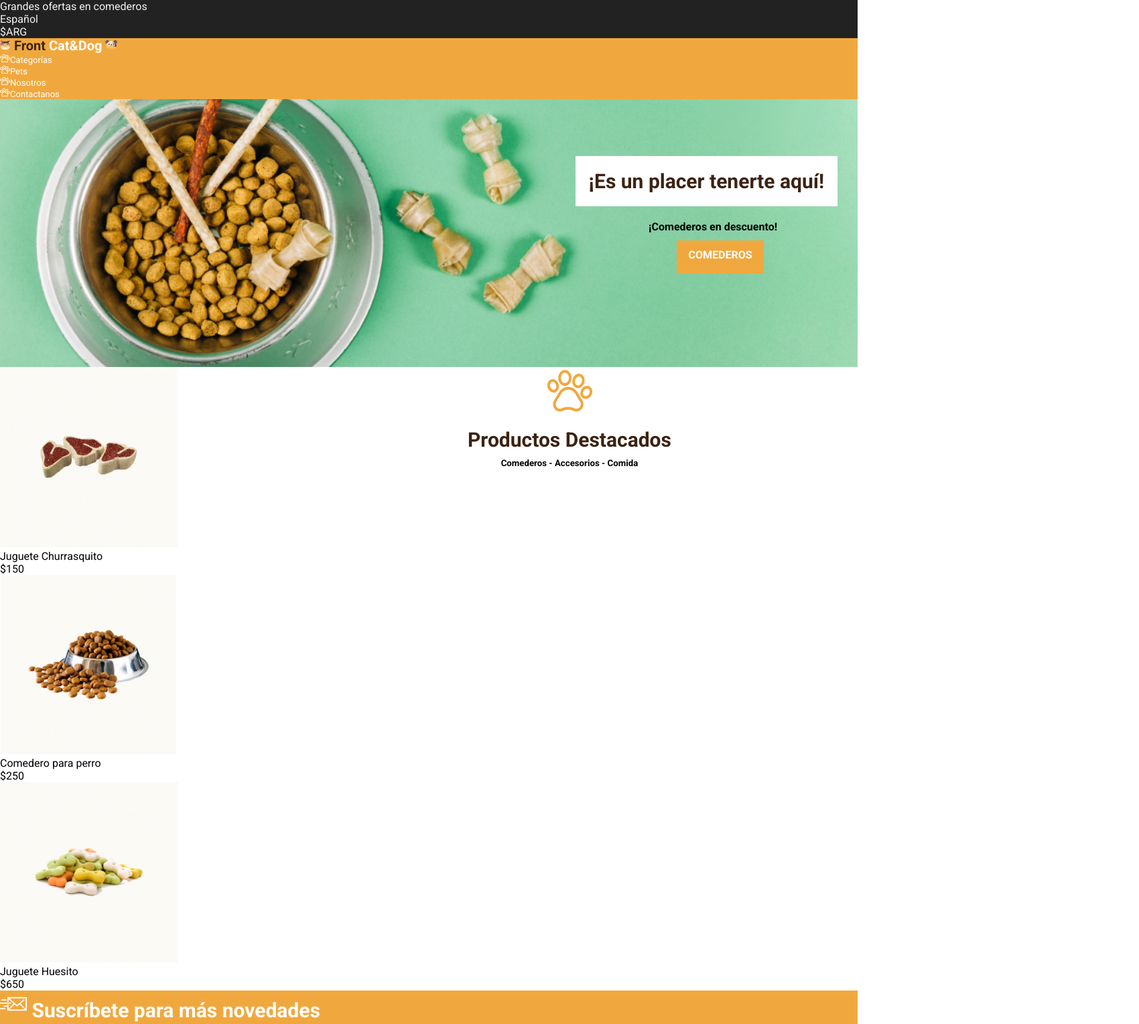
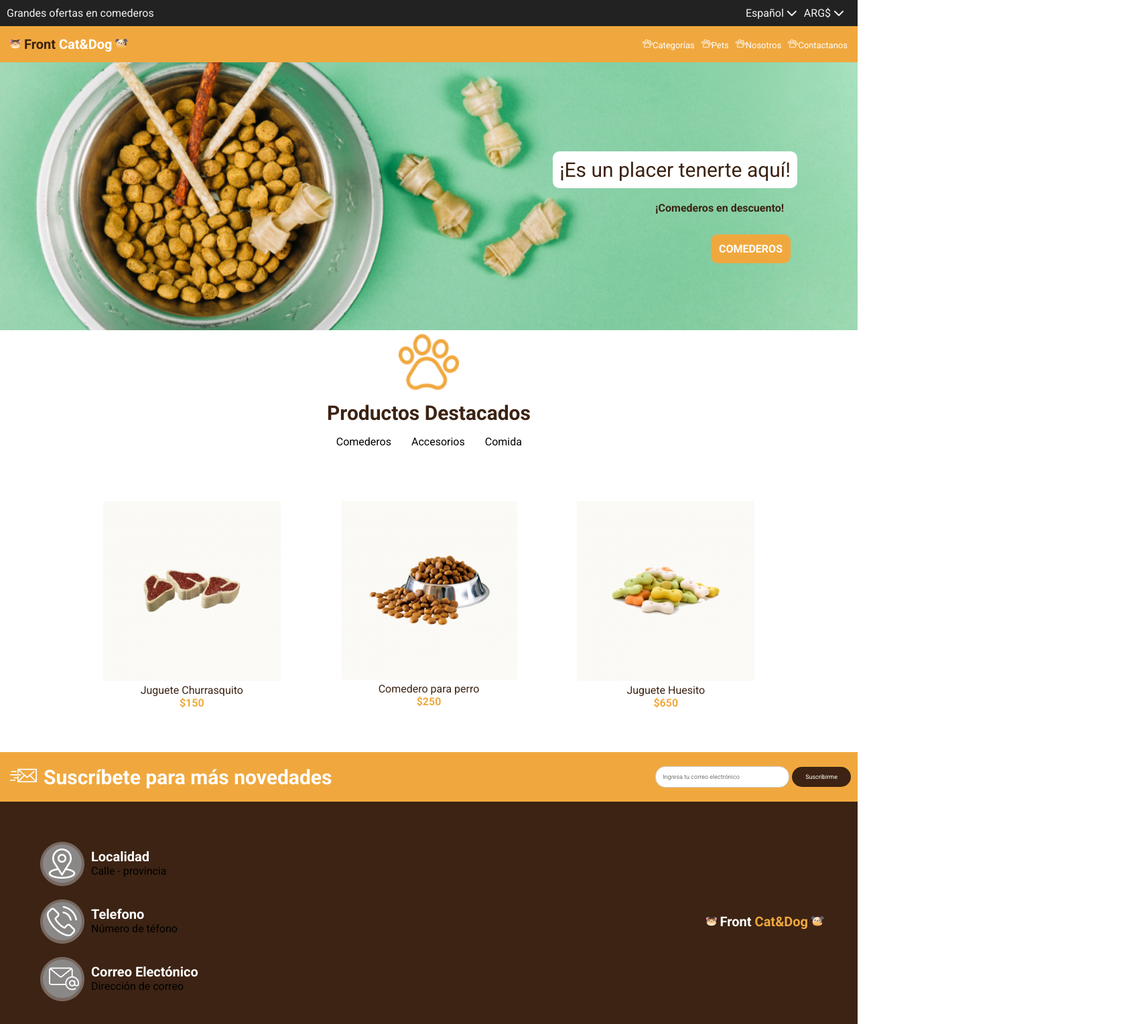
Before and after one commit to ACarolinaGonzalezA/ProyectoFrontEnd, a plain HTML site: page index.html in a window 1280 px wide. Shown: the top 1529 px of the page at 67% size, 1700 px wide, since content can reach past the window. Drawn offline with Linux system fonts and the light colour scheme.

Commit message:
ajustes flex

```diff
--- a/css/styles.css
+++ b/css/styles.css
@@ -10,130 +10,253 @@
 .header-container-top {
   background-color: #222222;
   color: #f3f3f3;
-  font-weight: 400;
+  display: flex;
+  justify-content: space-between;
+  width: 100%;
+  flex-wrap: wrap;
+  padding: 10px;
 }
 
-.header-lista {
+
+.header-lista ul {
   list-style: none;
+  display: flex;
+  justify-content: space-around;
+}
+
+.hader-lista li{
+  list-style-type: none;
+  display: flex;
+  align-items: center;
+}
+
+.header-lista i {
+  margin-right: 10px;/* Espacio entre el texto y el icono */
 }
 
 .header-container-bottom {
   background-color: #f0a83e;
+  display: flex;
+  width: 100%;
+  padding: 15px;
+  justify-content: space-between;
+  align-items: center;
 }
 
-.logo-base {
+.logo-base p {
   font-size: 20px;
   font-weight: 700;
-  line-height: 23.44px;
   color: #ffffff;
 }
 
-.logo-first {
+.logo-uno {
   color: #3c2313;
 }
 
 .nav-links {
   list-style: none;
   color: #ffffff;
-  font-weight: 400;
   font-size: 13px;
+  display: flex;
+  justify-content: space-around;
+}
+.nav-links img {
+  margin-left: 10px;
 }
 
 .main-banner {
-    position: relative;
-    text-align: center;
+  background-color: white;
   background-image: url('../img/bowl-and-pet-daities-on-green-background\ 1.png');
   background-position: center;
   background-repeat: no-repeat;
   background-size: cover;
   height: 400px;
   width: 100%;
+  display: flex;
+  flex-direction: column;
+  justify-content: flex-end;
+  align-items: flex-end;
+  position: relative;
+  padding: 90px;
+
   }
-  .main-banner h2 {
+  .main-banner p {
+    background-color: white;
     color: #3C2313;
     font-size: 30px;
-    background-color: white;
-    position: absolute;
-    bottom: 240px;
-    right: 30px;
-    padding: 20px;
+    padding: 10px;
+    border-radius: 10px;
+
+  }
+
+  .main-banner h4 {
+    color: #3C2313;
+    margin: 20px;
 
 
   }
-  .main-banner h4 {
-    position: absolute;
-    bottom: 200px;
-    right: 120px;
-  }
 
   .main-banner h5 {
-    position: absolute;
-    bottom: 140px;
-    right: 140px;
+    margin: 10px;
     padding: 12px;
     background-color: #F0A83E;
     color: white;
-    width: 130px;
-    height: 49px;
     font-size: 16px;
+    border-radius: 10px;
   }
+
   .main-productos-destacados {
-    position: absolute;
-    text-align: center;
+    background-color: white;
+    background-image: url('../img/huella.png');
+    background-repeat: no-repeat;
+    background-position: center top;
+    background-size: 90px;
+    width: 100%;
+    display: flex;
+    flex-direction: column;
+    justify-content: center;
+    align-items: center;
+  }
+
+  .main-productos-destacados h2 {
+    font-size: 30px;
+    color: #3C2313;
+    padding-top: 35%;
+  }
+
+  .productos-destacados-opciones ul {
+    display:inline-flex;
+    list-style:none;
+    padding: 5%;
 
   }
-  .main-productos-destacados img{
-    display: block;
-    margin: 0 auto;
+  .productos-destacados-opciones li{
+    margin-right: 30px;
+  }
 
+  .main-productos{
+    display: flex;
+    justify-content: space-evenly;
+    flex-wrap: wrap;
+    align-content: center;
+    padding: 5%;
+  }
 
+  .main-productos p{
+    color: #3C2313;
+    text-align: center;
   }
-  .main-productos-destacados h2 {
-    margin-top: 20px;
-    width: 1700px;
-    font-size: 30px;
-    color: #3C2313;
-    margin-top: ;
+
+  .main-productos h4{
+    color: #F0A83E;
+    text-align: center;
   }
-  .main-productos-destacados h5 {
-    margin-top: 10px;
-  }
+
 
   .main-suscription{
     background-color: #F0A83E ;
     width: 100%;
-    height: 60px;
+    display: flex;
+    justify-content: space-between;
+  }
+.novedades{
+  display: flex;
+  align-items: center;
+  padding: 5px;
+
+}
+.novedades img{
+  padding: 10px;
 }
 
-  .main-suscription p{
+.novedades p{
   color: #FFFFFF;
-    font-family: 'Roboto';
-font-style: normal;
+  font-size: 30px;
   font-weight: 700;
-font-size: 30px;
+}
+
+.suscripcion{
+  display: flex;
+  align-items: center;
+  padding-right: 10px;
+
+}
+.input-correo {
+  width: 200px;
+  padding: 10px;
+  border-radius: 15px;
+  border: 1px solid #ccc;
+  font-size: 9px;
+}
+.boton-suscribir {
+  padding: 10px 20px;
+  background-color: #3C2313;
+  color: #fff;
+  border: none;
+  border-radius: 20px;
+  font-size: 9px;
 }
 
 .footer-contact{
+  width: 100%;
+  display: flex;
+  justify-content: space-between;
+  align-items: center;
   background-color:#3C2313;
+  padding: 50px;
   }
-  .footer-contact li img {
-    width: 80px;
-    margin-bottom: 10px;
-  }
-  .footer-contact li {
-    margin-right: 20px;
-    font-size: 20px;
-    color: #FFFFFF ;
-    font-family: 'Roboto';
+
+  .footer-datos{
+display: flex;
+flex-direction: column;
+justify-content: space-around;
+align-items: flex-start;
+
 
   }
+.footer-datos div{
+  display: flex;
+  justify-content: space-evenly;
+  align-items: flex-start;
+  padding: 10px;
+
+}
+.footer-datos h3  {
+  font-size: 20px;
+  color: #FFFFFF;
+}
+
+.correo {
+  display: flex;
+  flex-direction: column;
+}
+.telefono{
+    display: flex;
+    flex-direction: column;
+  }
+.localidad{
+    display: flex;
+    flex-direction: column;
+  }
+
+.footer-logo-base{
+     font-size: 20px;
+    font-weight: 700;
+    color: #ffffff;
+  }
+
+  .logo-tres {
+    color: #F0A83E;
+  }
+
   .footer-end{
     background-color: #222222;
     width: 100%;
-height: 40px;
-left: calc(50% - 1024px/2);
+    height: 30px;
     color: #FFFFFF ;
-font-family: 'Roboto';
     font-size: 20px;
     text-align: center;
+    display: flex;
+    justify-content: center;
+    align-items: center;
   }
--- a/index.html
+++ b/index.html
@@ -1,38 +1,60 @@
 <!DOCTYPE html>
-<html lang="en">
+<html lang="es">
   <head>
     <meta charset="UTF-8" />
     <meta http-equiv="X-UA-Compatible" content="IE=edge" />
     <meta name="viewport" content="width=device-width, initial-scale=1.0" />
+    <title>Document</title>
     <link rel="stylesheet" href="css/styles.css" />
-    <title>Document</title>
+    <link
+      rel="stylesheet"
+      href="https://cdnjs.cloudflare.com/ajax/libs/font-awesome/6.1.1/css/all.min.css"
+    />
   </head>
 
   <body>
     <header>
       <section class="header-container-top">
+        <div>
           <p>Grandes ofertas en comederos</p>
-        <ul class="header-lista">
-          <li>Español</li>
-          <li>$ARG</li>
+        </div>
+        <nav class="header-lista">
+          <ul>
+            <li>
+              <span>Español</span>
+              <i class="fa-solid fa-chevron-down"></i>
+            </li>
+            <li>
+              <span>ARG$</span>
+              <i class="fa-solid fa-chevron-down"></i>
+            </li>
           </ul>
+        </nav>
       </section>
+
       <section class="header-container-bottom">
-        <p class="logo-base">
+        <div class="logo-base">
+        <p>
           <img src="img/Cat.png" alt="gato" />
-          <span class="logo-first">Front</span>
-          Cat&Dog
+          <span class="logo-uno">Front</span>
+          <span>Cat&Dog</span>
           <img src="img/Dog.png" alt="perro" />
         </p>
+      </div>
         <nav>
           <ul class="nav-links">
             <li>
               <img src="img/pawprint.png" alt="huella" /><span>Categorías</span>
             </li>
-            <li><img src="img/pawprint.png" alt="huella" /><span>Pets</span></li>
-            <li><img src="img/pawprint.png" alt="huella" /><span>Nosotros</span></li>
             <li>
-              <img src="img/pawprint.png" alt="huella" /><span>Contactanos</span>
+              <img src="img/pawprint.png" alt="huella" /><span>Pets</span>
+            </li>
+            <li>
+              <img src="img/pawprint.png" alt="huella" /><span>Nosotros</span>
+            </li>
+            <li>
+              <img src="img/pawprint.png" alt="huella" /><span
+                >Contactanos</span>
             </li>
           </ul>
         </nav>
@@ -41,58 +63,110 @@
 
     <main>
       <section class="main-banner">
-        <h2>¡Es un placer tenerte aquí!</h2>
+        <div>
+          <p>¡Es un placer tenerte aquí!</p>
+        </div>
+        <div>
           <h4>¡Comederos en descuento!</h4>
+        </div>
+        <div>
           <h5>COMEDEROS</h5>
+        </div>
       </section>
 
       <section class="main-productos-destacados">
-        <img src="img/pawprint 1.png" alt="patita" />
+        <div class="poductos-destacados-titulo">
           <h2>Productos Destacados</h2>
-        <h5>Comederos - Accesorios - Comida</h5>
+        </div>
+        <div class="productos-destacados-opciones">
+          <ul>
+            <li>Comederos</li>
+            <li>Accesorios</li>
+            <li>Comida</li>
+          </ul>
+        </div>
       </section>
 
       <section class="main-productos">
-        <img
-          class="producto1"
-          src="img/churrasquito.png"
-          alt="Churrasquito"
-        />
+        <div>
+          <img class="producto1" src="img/churrasquito.png" alt="Churrasquito" />
           <p>Juguete Churrasquito</p>
-        <p>$150</p>
+          <h4>$150</h4>
+        </div>
 
+        <div>
           <img class="producto2" src="img/comedero.png" alt="Comedero" />
         <p>Comedero para perro</p>
-        <p>$250</p>
+        <h4>$250</h4>
+        </div>
 
+        <div>
           <img class="producto2" src="img/Huesito.png" alt="Huesito" />
         <p>Juguete Huesito</p>
-        <p>$650</p>
+        <h4>$650</h4>
+        </div>
       </section>
 
         <section class="main-suscription">
-        <p><img src="img/enviar-correo 1.png" alt="correo" />
-        Suscríbete para más novedades</p>
+          <article class="novedades">
+            <div>
+              <img src="../img/enviar-correo.png" alt="correo" />
+            </div>
+            <div>
+              <p>Suscríbete para más novedades</p>
+            </div>
+          </article>
+          <article class="suscripcion">
+              <div>
+                <input type="email" placeholder="Ingresa tu correo electrónico" class="input-correo">
+                <button class="boton-suscribir">Suscribirme</button>
+              </div>
+            </div>
+          </article>
         </section>
     </main>
+
     <footer>
       <section class="footer-contact">
-      <ul>
-        <li><img src="img/ubicacion.png" alt="ubicacion" /><span>Localidad</span></li>
-        <li><img src="img/telefono.png" alt="telefono" /><span>Telefono</span></li>
-        <li><img src="img/correo.png" alt="correo" /><span>Correo Electónico</span></li>
-      </ul>
-      <p class="logo-base">
+        <article class="footer-datos">
+          <div>
+            <img src="img/ubicacion.png" alt="ubicacion"/>
+              <div class="localidad">
+              <h3>Localidad</h3>
+              <p>Calle - provincia</p>
+            </div>
+          </div>
+          <div>
+            <img src="img/telefono.png" alt="telefono"/>
+            <div class="telefono">
+              <h3>Telefono</h3>
+              <p>Número de téfono</p>
+            </div>
+          </div>
+          <div>
+            <img src="img/correo.png" alt="correo"/>
+            <div class="correo">
+              <h3>Correo Electónico</h3>
+              <p>Dirección de correo</p>
+            </div>
+          </div>
+        </article>
+
+        <article>
+          <div>
+            <p class="footer-logo-base">
               <img src="img/Cat.png" alt="gato" />
               <span class="logo-first">Front</span>
-        Cat&Dog
+              <span class="logo-tres">Cat&Dog</span>
               <img src="img/Dog.png" alt="perro" />
             </p>
-    </section>
-    <section class="footer-end">
-      <p>Todos los derechos reservados Front End</p>
+          </div>
+        </article>
       </section>
 
+      <section class="footer-end">
+        <h5>Todos los derechos reservados Front End</h5>
+      </section>
     </footer>
   </body>
 </html>
```
Also changed, not shown: img/enviar-correo.png (renamed from img/enviar-correo 1.png), img/huella.png (renamed from img/pawprint 1.png). Lines whose indentation alone changed are shown as unchanged.
